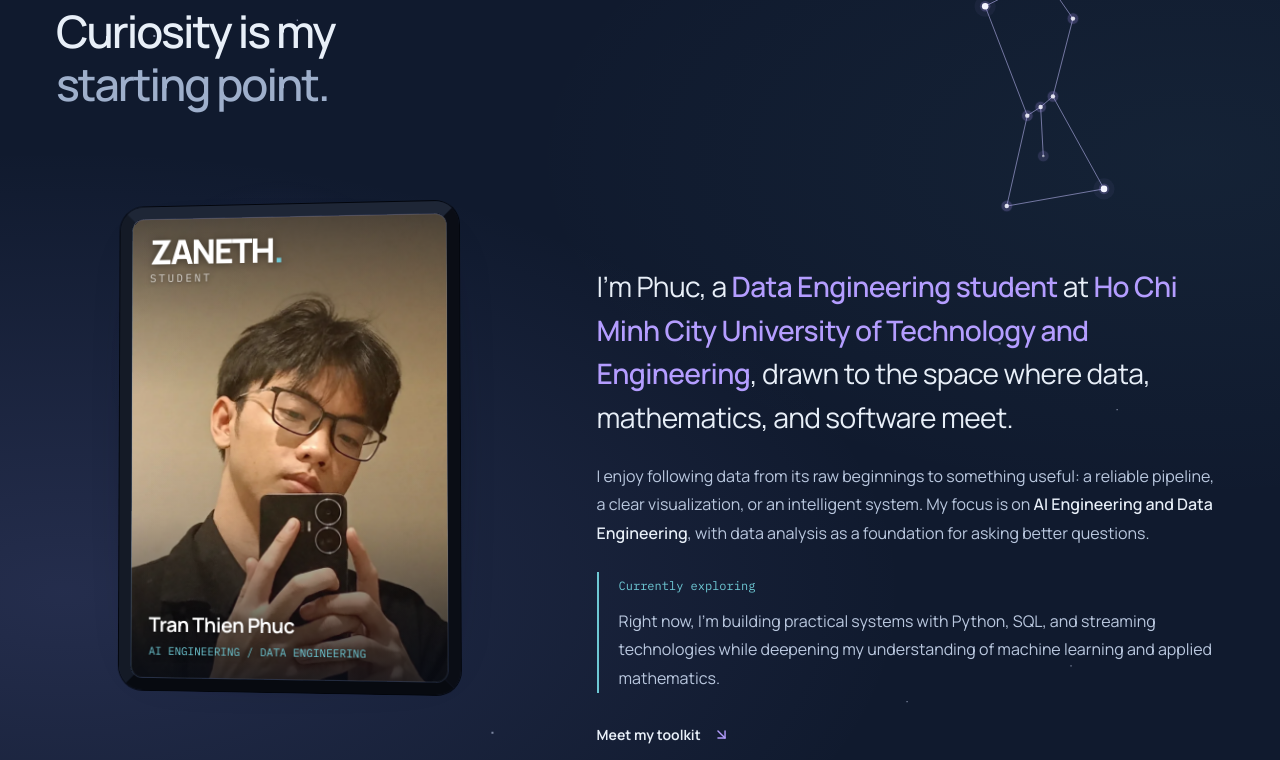
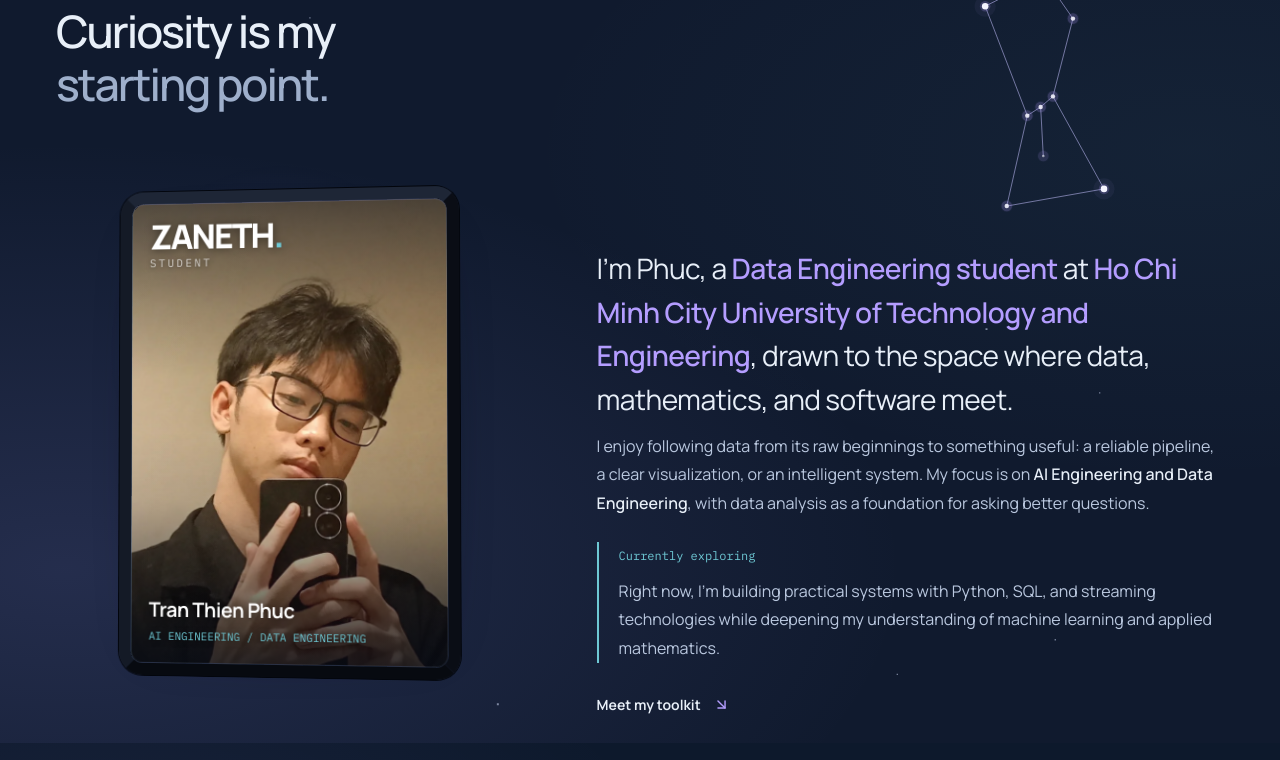
Before and after one commit to iamzaneth/my-portfolio, a React (Vite) app: page / in a window 1280 px wide. Shown: the part 860-1620 px from the top of the page. Built offline with nearby package versions, Linux system fonts and the light colour scheme.

Commit message:
fix(about): preserve compact chapters with university details
Reclaim internal heading and paragraph spacing for the full university name.
Preserve shared outer padding, constellation clearance and natural scrolling
on short screens without changing the chapter navigation controller.

```diff
--- a/src/styles/chapters.css
+++ b/src/styles/chapters.css
@@ -73,6 +73,10 @@ main > .contact-section { padding-block: var(--chapter-space); }
    type or controls. Expanded content and short screens still grow naturally. */
 @media (min-width: 1280px) and (min-height: 800px) and (max-height: 1000px) {
   main > .about-section, main > .skills-section { padding-block: 16px; }
+  /* The full university name needs one extra line. Reuse heading whitespace
+     without shrinking the introduction or changing the badge footprint. */
+  .about-section .about-copy { padding-top: 112px; }
+  .about-section .about-lead { margin-bottom: 10px; }
   .skills-section .atlas-intro { margin-bottom: 16px; }
   .skills-section .skills-grid { gap: 8px; }
   .skills-section .skill-card.glass-standard { padding-block: 10px; }
@@ -82,3 +86,7 @@ main > .contact-section { padding-block: var(--chapter-space); }
   .skills-section .skill-practice { margin-top: 6px; }
   .skills-section .toolkit-footnote { margin-top: 12px; }
 }
+@media (min-width: 1024px) and (max-width: 1279px) and (min-height: 800px) {
+  .about-section .atlas-intro { margin-bottom: 0; }
+  .about-section .about-lead { margin-bottom: 18px; }
+}
```
